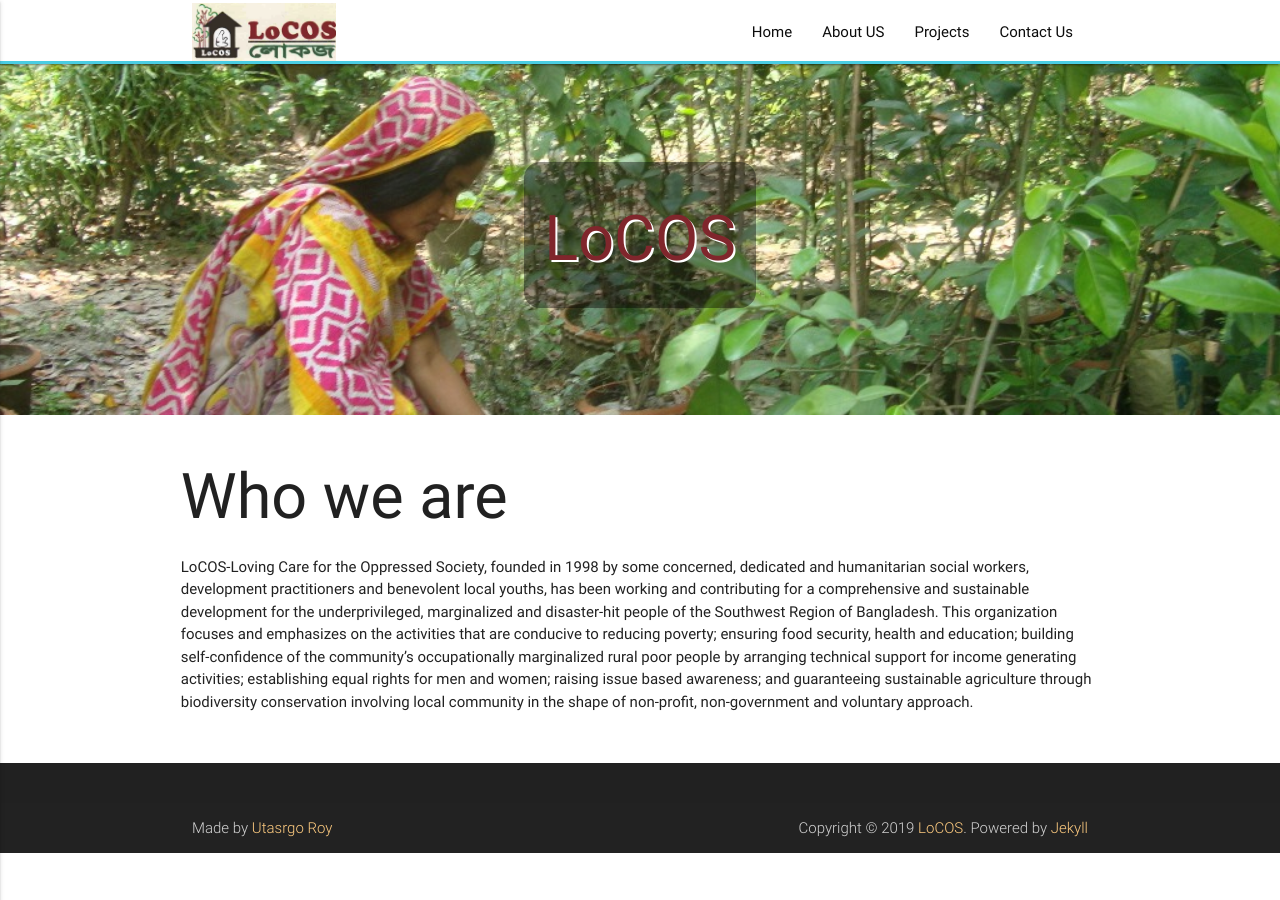
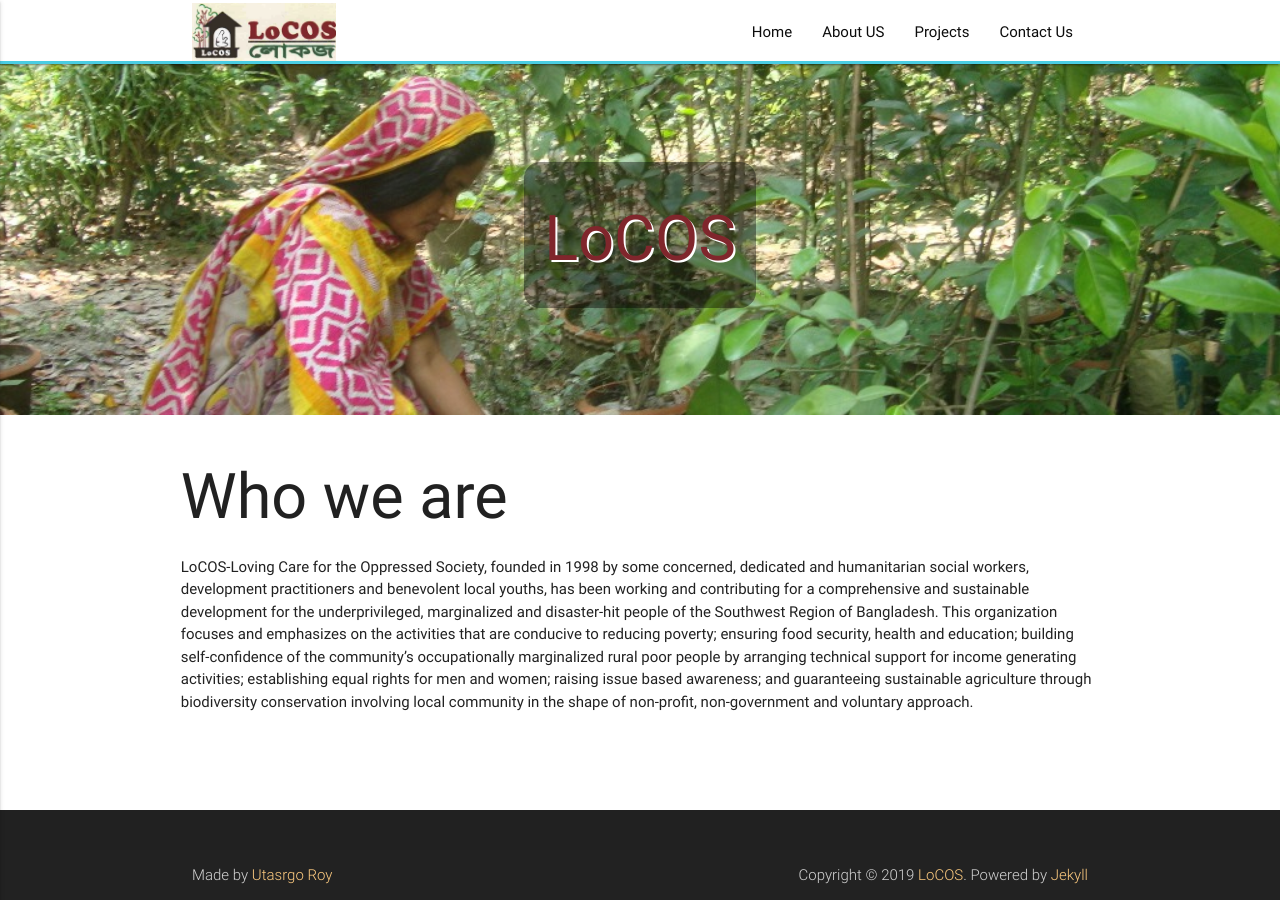
Before and after one commit to locosbd/locosbd.github.io, a Jekyll site: the page built from index.md, in a window 1280 px wide and 900 px high, scrolled down 90 px. Built offline with Jekyll 4.4.1, drawn with Linux system fonts in a browser that asks for light colours; before the commit the page ends 943 px from its top, so only the background shows below that.

Commit message:
changed layout

```diff
--- a/_layouts/default.html
+++ b/_layouts/default.html
@@ -6,13 +6,13 @@
   <body>
 
     {% include header.html %}
-
+    <div class="pageWrapper">
     <main>
         {{ content }}
     </main>
 
     {% include footer.html %}
-
+  </div>
     {% include script.html %}
 
   </body>
--- a/_sass/main.scss
+++ b/_sass/main.scss
@@ -96,3 +96,11 @@
     width: 100%;
     //position: absolute;
 }
+
+.pageWrapper{
+    display: flex;
+    flex-direction: column;
+    align-items: center;
+    justify-content: space-between;
+    min-height: 100vh;
+}
```
